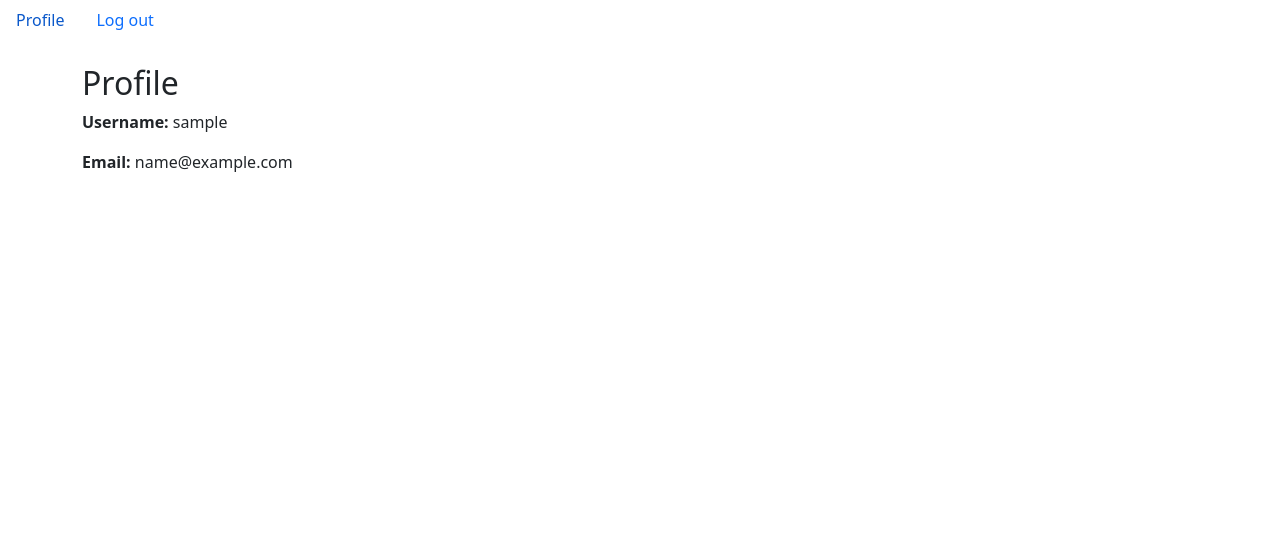
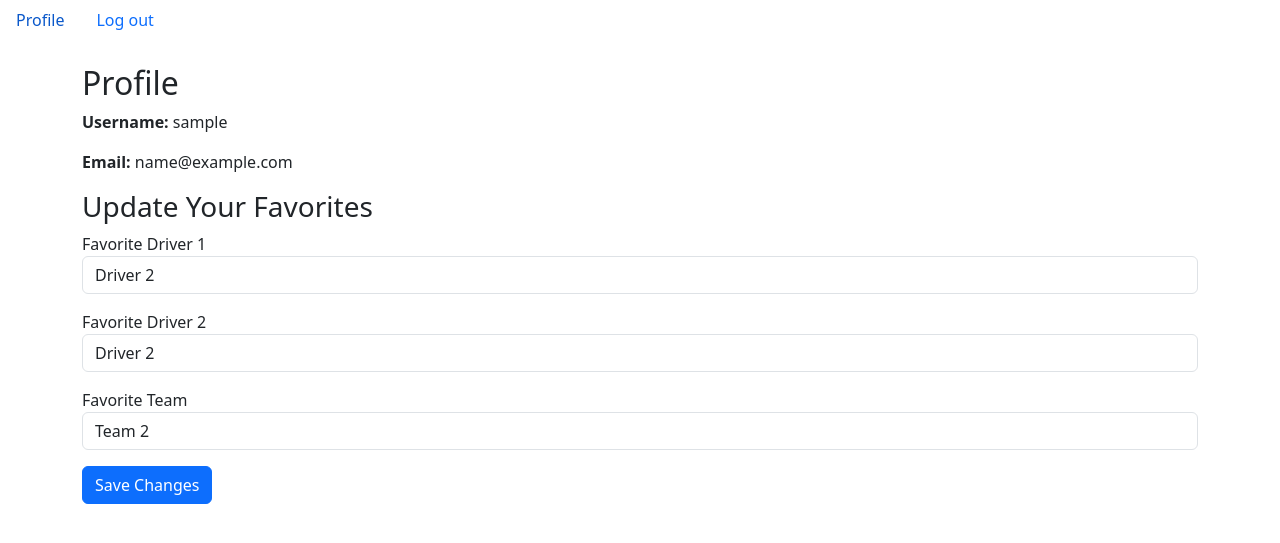
Before and after one commit to Btibor02/F1-Race-Statistics, a Flask app: page /profile in a window 1280 px wide. Shown: the top 543 px of the page. Run offline with Flask 3, Linux system fonts and the light colour scheme; the visitor is signed in with stand-in values (Sample User, id 1).

Commit message:
Save fav driver and team

```diff
--- a/app/forms.py
+++ b/app/forms.py
@@ -1,5 +1,5 @@
 from flask_wtf import FlaskForm
-from wtforms import StringField, PasswordField, SubmitField
+from wtforms import StringField, PasswordField, SubmitField, SelectField
 from wtforms.validators import DataRequired, EqualTo, ValidationError, Email, Length, Regexp
 from .models import User
 
@@ -35,3 +35,9 @@
         Regexp('^(?=.*[!@#$%^&*])[A-Za-z\d!@#$%^&*]{8,}$', message='Password must contain at least one special character')])
     confirm_password = PasswordField('Confirm New Password', validators=[DataRequired(), EqualTo('new_password')])
     submit = SubmitField('Reset Password')
+
+class ProfileForm(FlaskForm):
+    fav_driver_1 = SelectField('Favorite Driver 1', choices=[('dri1', 'Driver 1'), ('dri2', 'Driver 2'), ('dri3', 'Driver 3')], validators=[DataRequired()])
+    fav_driver_2 = SelectField('Favorite Driver 2', choices=[('dri1', 'Driver 1'), ('dri2', 'Driver 2'), ('dri3', 'Driver 3')], validators=[DataRequired()])
+    fav_team = SelectField('Favorite Team', choices=[('team1', 'Team 1'), ('team2', 'Team 2'), ('team3', 'Team 3')], validators=[DataRequired()])
+    submit = SubmitField('Update Profile')
--- a/app/routes.py
+++ b/app/routes.py
@@ -1,6 +1,6 @@
-from flask import Blueprint, render_template, redirect, url_for, flash, render_template
+from flask import Blueprint, render_template, redirect, url_for, flash, render_template, request
 from flask_login import login_user, logout_user, current_user, login_required
-from .forms import LoginForm, RegistrationForm, PasswordResetForm
+from .forms import LoginForm, RegistrationForm, PasswordResetForm, ProfileForm
 from .models import User
 from . import db
 
@@ -57,7 +57,34 @@
     flash('You have been logged out.')
     return redirect(url_for('main.login'))
 
-@bp.route('/profile')
+@bp.route('/profile', methods=['GET', 'POST'])
 @login_required
 def profile():
-    return render_template('profile.html', user=current_user)
+    form = ProfileForm()
+
+    if form.validate_on_submit():
+        valid_drivers = ['dri1', 'dri2', 'dri3']
+        if form.fav_driver_1.data not in valid_drivers:
+            form.fav_driver_1.data = 'dri2'
+        if form.fav_driver_2.data not in valid_drivers:
+            form.fav_driver_2.data = 'dri2'
+
+        valid_teams = ['team1', 'team2', 'team3']
+        if form.fav_team.data not in valid_teams:
+            form.fav_team.data = 'team2'
+
+
+        current_user.fav_driver_1 = form.fav_driver_1.data
+        current_user.fav_driver_2 = form.fav_driver_2.data
+        current_user.fav_team = form.fav_team.data
+
+        db.session.commit()
+        flash('Your profile has been updated!')
+        return redirect(url_for('main.profile'))
+
+    if request.method == 'GET':
+        form.fav_driver_1.data = current_user.fav_driver_1 or 'dri2'
+        form.fav_driver_2.data = current_user.fav_driver_2 or 'dri2'
+        form.fav_team.data = current_user.fav_team or 'team2'
+
+    return render_template('profile.html', form=form, user=current_user)
--- a/app/templates/profile.html
+++ b/app/templates/profile.html
@@ -4,4 +4,27 @@
   <h2>Profile</h2>
   <p><strong>Username:</strong> {{ user.username }}</p>
   <p><strong>Email:</strong> {{ user.email }}</p>
+
+  <h3>Update Your Favorites</h3>
+
+  <form method="POST">
+    {{ form.hidden_tag() }}
+
+    <div class="mb-3">
+      <label for="fav_driver_1">Favorite Driver 1</label>
+      {{ form.fav_driver_1(class="form-control") }}
+    </div>
+
+    <div class="mb-3">
+      <label for="fav_driver_2">Favorite Driver 2</label>
+      {{ form.fav_driver_2(class="form-control") }}
+    </div>
+
+    <div class="mb-3">
+      <label for="fav_team">Favorite Team</label>
+      {{ form.fav_team(class="form-control") }}
+    </div>
+
+    <button type="submit" class="btn btn-primary">Save Changes</button>
+  </form>
 {% endblock %}
```
